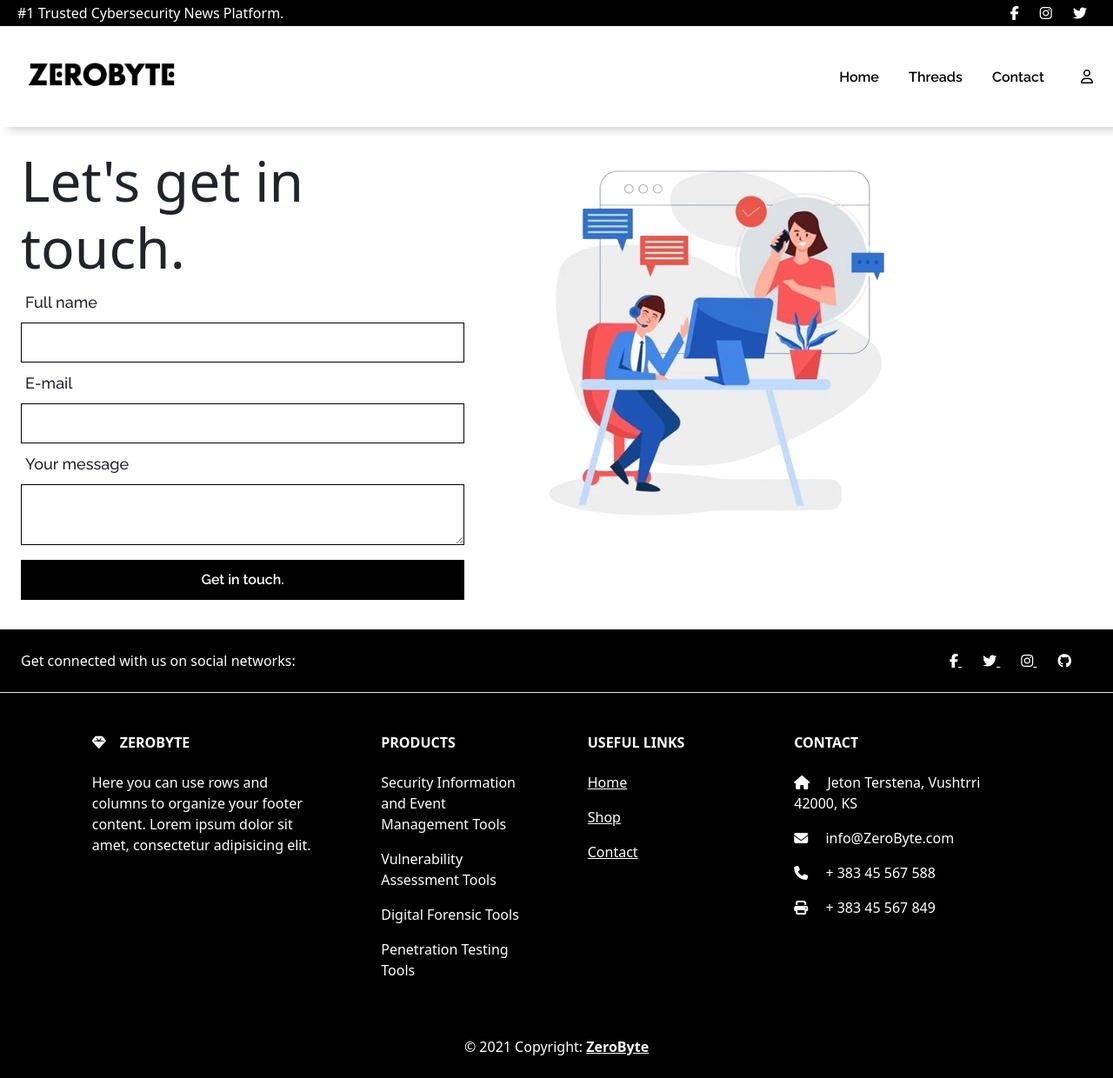
After one commit to altinpercuku8/zerobyte, a Django app: page /contact/ in a window 1280 px wide. The commit adds this page. Shown: the whole page at 87% size. Run offline with Django 5.2, Linux system fonts and the light colour scheme.

Commit message:
Contact form done.

```diff
--- /dev/null
+++ b/myapp/static/css/contact.css
@@ -0,0 +1,30 @@
+form{
+    font-family: "Raleway", sans-serif;
+}
+
+.field{
+    width: 100%;
+    padding: 10px 20px;
+    border: 1px solid #000;
+    outline: none;
+}
+
+
+form label{
+    font-size: 18px;
+    margin: 10px 5px;
+    font-weight: 500;
+}
+
+
+button{
+    padding: 10px 20px;
+    cursor: pointer;
+    outline: none;
+    font-weight: 600;
+    width: 100%;
+    background: black;
+    border: 1px solid black;
+    color: #fff;
+    margin: 10px 0;
+}
--- a/myapp/templates/myapp/components/navbar.html
+++ b/myapp/templates/myapp/components/navbar.html
@@ -25,7 +25,7 @@
         <li><i class="fa-solid fa-xmark" id="closeMenu"></i></li>
         <li><a href="{% url 'home' %}" class="cool-link">Home</a></li>
         <li><a href="{% url 'threads' %}" class="cool-link">Threads</a></li>
-        <li><a href="#" class="cool-link">Contact</a></li>
+        <li><a href="{% url 'contact' %}" class="cool-link">Contact</a></li>
         {% if request.user.is_authenticated %}
             <li><a href="{% url 'logout' %}" class="log-out" >Log out</a></li>
         {% else %}
--- /dev/null
+++ b/myapp/templates/myapp/contact/contact.html
@@ -0,0 +1,56 @@
+{% extends 'myapp/components/base.html' %}
+{% load static %}
+
+{% block styles %}
+    <link rel="stylesheet" href="{% static 'css/contact.css' %}">
+{% endblock %}
+
+
+{% block body %}
+    <div class="container row contact">
+        <div class="col-lg-6 p-4">
+            <div class="text display-3">
+                Let's get in touch.
+            </div>
+            <form method="post" id="contactForm">
+                {% csrf_token %}
+                <label for="fullname">Full name</label>
+                <input type="text" class="field" required id="fullname" name="fullname">
+                <label for="email">E-mail</label>
+                <input type="email" class="field" required name="email" id="email">
+                <label for="message">Your message</label>
+                <textarea name="message" class="field" required id="message"></textarea>
+
+                <button type="submit">Get in touch.</button>
+            </form>
+        </div>
+        <div class="col-lg-6">
+            <img src="{% static 'images/contact.png' %}" class="img-fluid mx-auto" alt="">
+        </div>
+    </div>
+
+    <script>
+        const form = document.getElementById('contactForm');
+        const input = document.getElementsByClassName('feild');
+
+        form.addEventListener('submit', function(e){
+            let messages = [];
+            input.forEach(feild => {
+            if(!isEmpty(field)){
+                e.preventDefault();
+                messages.push('Feilds can not be empty.');
+            }
+            return false;
+        });
+        })
+
+        function isEmpty(field){
+            if (field.value === "" || field.value == null){
+                return true;
+            }
+            else{
+                return false;
+            }
+        }
+    </script>
+{% endblock %}
--- a/myapp/urls.py
+++ b/myapp/urls.py
@@ -1,11 +1,12 @@
 from django.urls import path
-from .views import index, post
+from .views import index, post, contact
 from django.conf import settings
 from django.conf.urls.static import static
 
 urlpatterns = [
     path('', index, name='home'),
     path('post/<int:pk>/',post, name='post'),
+    path('contact/', contact, name='contact')
 ]
 
 if settings.DEBUG:
--- a/myapp/views.py
+++ b/myapp/views.py
@@ -12,3 +12,8 @@ def index(request):
 def post(request, pk):
     post = get_object_or_404(Posts, pk=pk)
     return render(request, 'myapp/post.html', {'post':post})
+
+
+
+def contact(request):
+    return render(request, 'myapp/contact/contact.html')
--- /dev/null
+++ b/threads/static/js/form.js
@@ -0,0 +1,6 @@
+form = document.getElementById('forma');
+
+
+form.addEventListener('submit', function(){
+    form.reset()
+});
```
Also changed, not shown: threads/templates/threads/threads.html (+6 -1 lines), db.sqlite3, myapp/static/images/contact.png (added).
